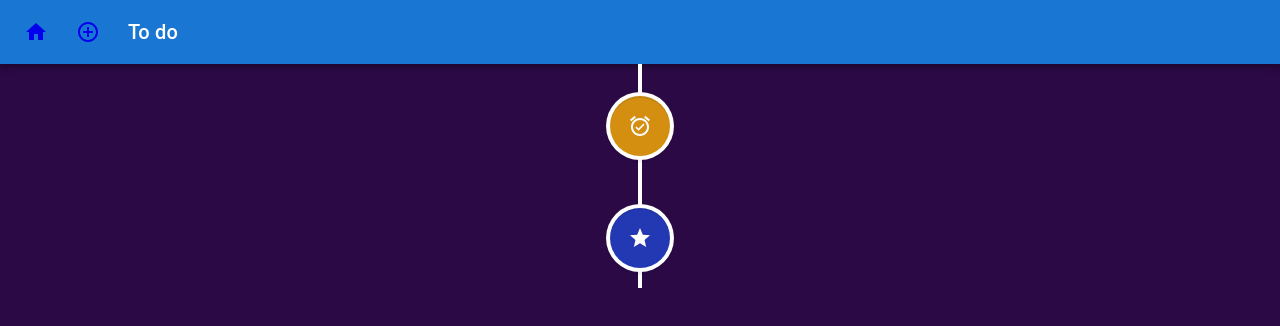
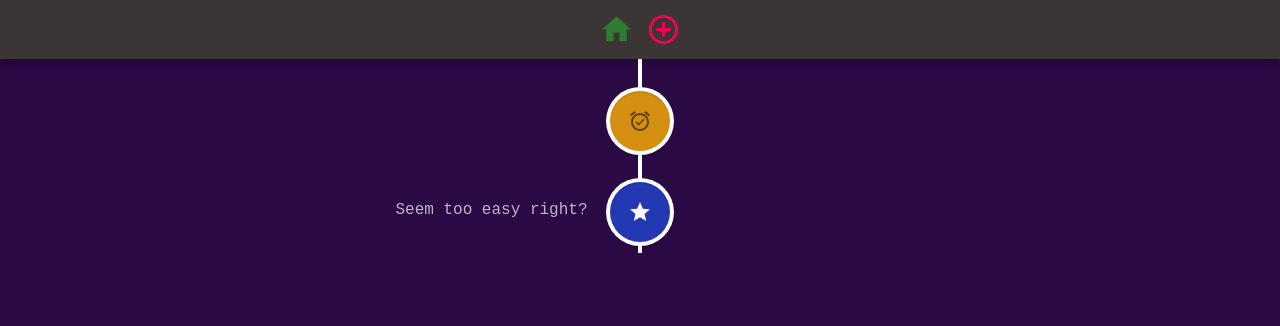
Before and after one commit to minhtri06ltr/TODO, a React (Create React App) app: page / in a window 1280 px wide. Shown: the top 326 px of the page. Built offline with nearby package versions, Linux system fonts and the light colour scheme.

Commit message:
fix conflict

```diff
--- a/src/components/TodoItem.js
+++ b/src/components/TodoItem.js
@@ -1,8 +1,5 @@
 import React, { useContext } from "react";
-import {
-  VerticalTimeline,
-  VerticalTimelineElement,
-} from "react-vertical-timeline-component";
+import { VerticalTimelineElement } from "react-vertical-timeline-component";
 import "react-vertical-timeline-component/style.min.css";
 import SchoolIcon from "@material-ui/icons/School";
 import WorkIcon from "@material-ui/icons/Work";
--- a/src/components/TodoList.js
+++ b/src/components/TodoList.js
@@ -14,11 +14,16 @@ function TodoList() {
     <>
       <VerticalTimeline>
         <VerticalTimelineElement
+          style={{
+            color: "#fff",
+            fontFamily: "monospace",
+          }}
+          date={"Let start our journey"}
           iconStyle={{
             background: "rgb(212 ,143, 17)",
             color: "#fff",
           }}
-          icon={<AlarmOnIcon />}
+          icon={<AlarmOnIcon color="action" />}
         />
         {todoList.map((todo) => {
           return (
@@ -27,6 +32,11 @@ function TodoList() {
         })}
 
         <VerticalTimelineElement
+          style={{
+            color: "#fff",
+            fontFamily: "monospace",
+          }}
+          date={"Seem too easy right?"}
           iconStyle={{
             background: "rgba(35, 57 ,179,1)",
             color: "#fff",
--- a/src/components/layouts/NavbarMenu.js
+++ b/src/components/layouts/NavbarMenu.js
@@ -2,7 +2,7 @@ import * as React from "react";
 import AppBar from "@mui/material/AppBar";
 import Box from "@mui/material/Box";
 import Toolbar from "@mui/material/Toolbar";
-import Typography from "@mui/material/Typography";
+
 import HomeIcon from "@mui/icons-material/Home";
 import IconButton from "@mui/material/IconButton";
 import AddCircleOutlineIcon from "@mui/icons-material/AddCircleOutline";
@@ -12,8 +12,16 @@ import { NavLink } from "react-router-dom";
 export default function NavbarMenu() {
   return (
     <Box sx={{ flexGrow: 1 }}>
-      <AppBar position="static">
-        <Toolbar>
+      <AppBar
+        position="static"
+        style={{
+          backgroundColor: "rgba(60 ,53 ,53,1)",
+        }}
+      >
+        <Toolbar
+          variant="dense"
+          style={{ margin: "0 auto" }}
+        >
           <NavLink to="/" as={Link}>
             <IconButton
               size="large"
@@ -21,8 +29,12 @@ export default function NavbarMenu() {
               color="inherit"
               aria-label="menu"
               sx={{ mr: 2 }}
+              sx={{ ml: 2 }}
             >
-              <HomeIcon />
+              <HomeIcon
+                fontSize="large"
+                color="success"
+              />
             </IconButton>
           </NavLink>
           <NavLink to="/form" as={Link}>
@@ -33,16 +45,12 @@ export default function NavbarMenu() {
               aria-label="menu"
               sx={{ mr: 2 }}
             >
-              <AddCircleOutlineIcon />
+              <AddCircleOutlineIcon
+                fontSize="large"
+                color="secondary"
+              />
             </IconButton>
           </NavLink>
-          <Typography
-            variant="h6"
-            component="div"
-            sx={{ flexGrow: 1 }}
-          >
-            To do
-          </Typography>
         </Toolbar>
       </AppBar>
     </Box>
--- a/src/contexts/TodoContext.js
+++ b/src/contexts/TodoContext.js
@@ -1,6 +1,5 @@
 import React, {
   createContext,
-  useState,
   useReducer,
   useEffect,
 } from "react";
```
